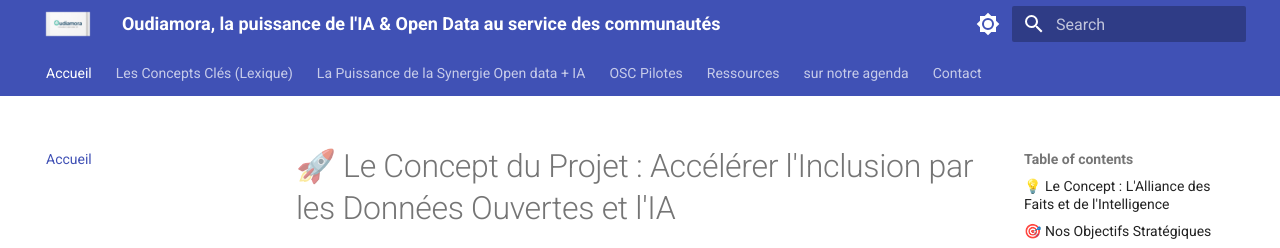
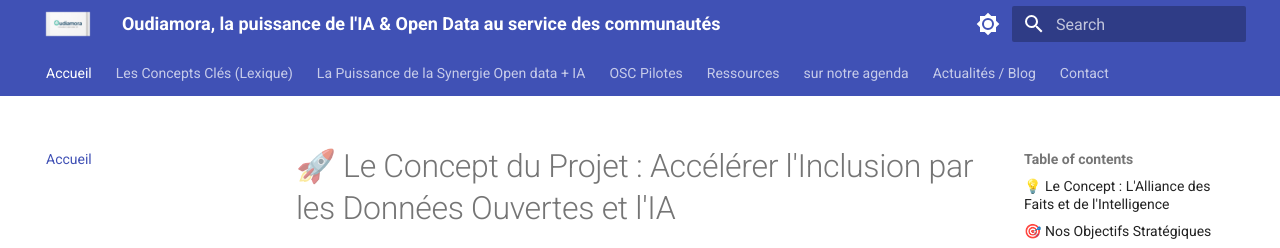
Before and after one commit to Link4Dev/oudiamora, an MkDocs documentation site: the page built from docs/index.md, in a window 1280 px wide and 900 px high. Shown: the top 248 px of the window. Built offline with MkDocs 1.6.1 and Material for MkDocs 9.7.7, drawn with Linux system fonts in a browser that asks for light colours.

Commit message:
Add blog section to mkdocs navigation

```diff
--- a/mkdocs.yml
+++ b/mkdocs.yml
@@ -37,4 +37,5 @@
       - IA Génératives: ia-generatives.md
       - Cas d'usage: cas-usages.md
   - sur notre agenda: evenements.md
+  - Actualités / Blog: blog/index.md
   - Contact: contact.md
```
